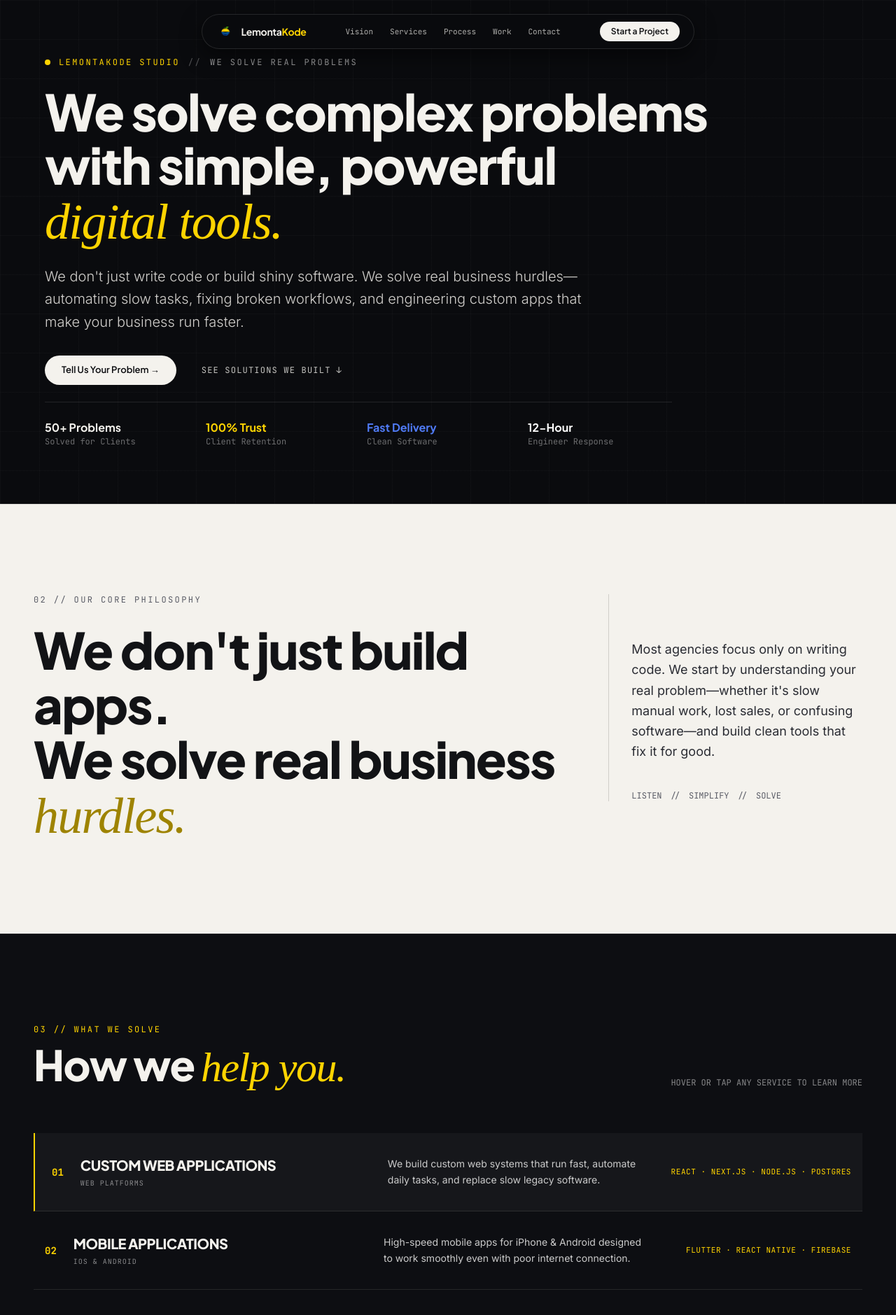
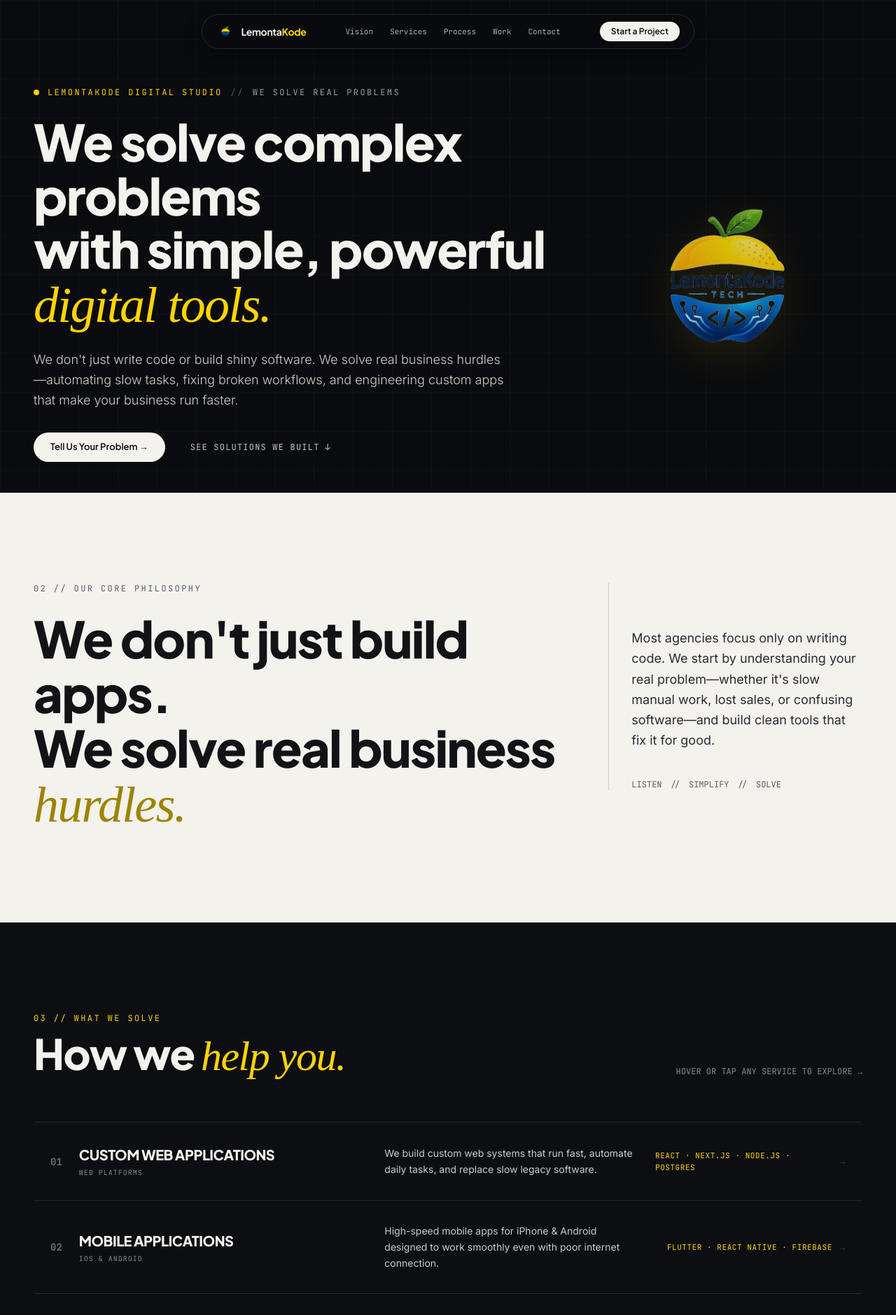
Before and after one commit to aquib2502/lemontakode-portfolio, a Next.js app: page / in a window 1280 px wide. Shown: the top 1879 px of the page at 70% size. Built offline with nearby package versions, Linux system fonts and the light colour scheme; a web font is replaced by a local one.

Commit message:
feat: implement core landing page components including navigation, process steps, emotion-based project stories, and supporting CSS layout utilities.

```diff
--- a/src/app/globals.css
+++ b/src/app/globals.css
@@ -96,18 +96,30 @@ html.lenis, html.lenis body {
   font-family: 'Inter', sans-serif;
 }
 
-/* Reduced 90dvh Hero Height (10% smaller) */
-.hero-viewport {
-  min-height: 90dvh;
-  height: 90dvh;
+.text-balance {
+  text-wrap: balance;
+}
+
+/* Navbar-Safe Hero Container Offset */
+.hero-viewport-safe {
+  min-height: 88dvh;
+  height: 88dvh;
   max-height: 720px;
+  padding-top: 6rem;
+  padding-bottom: 2rem;
+}
+
+@media (min-width: 768px) {
+  .hero-viewport-safe {
+    padding-top: 7rem;
+  }
 }
 
 @media (max-height: 750px) {
-  .hero-viewport {
-    height: 90dvh;
-    min-height: 560px;
-    padding-top: 4rem;
+  .hero-viewport-safe {
+    height: 88dvh;
+    min-height: 540px;
+    padding-top: 5rem;
     padding-bottom: 1rem;
   }
 }
@@ -126,7 +138,7 @@ html.lenis, html.lenis body {
   backdrop-filter: blur(16px);
   -webkit-backdrop-filter: blur(16px);
   border: 1px solid rgba(244, 242, 237, 0.12);
-  box-shadow: 0 10px 30px rgba(0, 0, 0, 0.5);
+  box-shadow: 0 10px 25px rgba(0, 0, 0, 0.4);
   transition: all 0.3s cubic-bezier(0.16, 1, 0.3, 1);
 }
 
@@ -135,7 +147,30 @@ html.lenis, html.lenis body {
   max-width: 40rem;
   background: rgba(10, 11, 14, 0.96);
   border-color: rgba(255, 212, 0, 0.25);
-  box-shadow: 0 15px 40px rgba(0, 0, 0, 0.7);
+  box-shadow: 0 12px 35px rgba(0, 0, 0, 0.6);
+}
+
+/* Directional LEFT -> RIGHT Hover Sweep for Capability Rows */
+.capability-row-sweep {
+  position: relative;
+  overflow: hidden;
+  border-bottom: 1px solid rgba(244, 242, 237, 0.1);
+  transition: all 0.3s cubic-bezier(0.16, 1, 0.3, 1);
+}
+
+.capability-row-sweep::before {
+  content: '';
+  position: absolute;
+  inset: 0;
+  background: rgba(244, 242, 237, 0.05);
+  transform: scaleX(0);
+  transform-origin: left;
+  transition: transform 0.4s cubic-bezier(0.16, 1, 0.3, 1);
+  z-index: 0;
+}
+
+.capability-row-sweep:hover::before {
+  transform: scaleX(1);
 }
 
 /* Editorial Buttons */
@@ -216,17 +251,6 @@ html.lenis, html.lenis body {
   scroll-snap-stop: always;
 }
 
-/* Capability Row Hover */
-.capability-row {
-  border-bottom: 1px solid rgba(244, 242, 237, 0.1);
-  transition: all 0.3s ease;
-}
-
-.capability-row:hover {
-  background-color: rgba(244, 242, 237, 0.04);
-  padding-left: 1rem;
-}
-
 .no-scrollbar::-webkit-scrollbar {
   display: none;
 }
--- a/src/components/ProblemHero.jsx
+++ b/src/components/ProblemHero.jsx
@@ -1,37 +1,50 @@
 'use client';
 
-import React from 'react';
+import React, { useState, useEffect } from 'react';
 import { motion } from 'framer-motion';
 
 export default function ProblemHero({ onViewWork, onStartProject }) {
+  const [mousePos, setMousePos] = useState({ x: 0, y: 0 });
+
+  useEffect(() => {
+    const handleMouseMove = (e) => {
+      const { clientX, clientY } = e;
+      const x = (clientX / window.innerWidth - 0.5) * 20;
+      const y = (clientY / window.innerHeight - 0.5) * 20;
+      setMousePos({ x, y });
+    };
+    window.addEventListener('mousemove', handleMouseMove);
+    return () => window.removeEventListener('mousemove', handleMouseMove);
+  }, []);
+
   return (
-    <section className="hero-viewport relative flex items-center justify-center bg-[#0a0b0e] text-[#F4F2ED] select-none overflow-hidden px-6 md:px-12">
-      {/* Subtle Background Mesh Grid */}
+    <section className="hero-viewport-safe relative flex items-center justify-center bg-[#0a0b0e] text-[#F4F2ED] select-none overflow-hidden px-6 md:px-12">
+      {/* Background Subtle Grid */}
       <div className="absolute inset-0 bg-[linear-gradient(to_right,rgba(244,242,237,0.025)_1px,transparent_1px),linear-gradient(to_bottom,rgba(244,242,237,0.025)_1px,transparent_1px)] bg-[size:3.5rem_3.5rem] pointer-events-none" />
 
-      {/* FULL-WIDTH HERO LAYOUT (No right box) */}
-      <div className="relative z-10 max-w-6xl mx-auto w-full flex flex-col justify-center space-y-6 my-auto text-left">
-        {/* Monospace Eyebrow Tag */}
+      <div className="relative z-10 max-w-7xl mx-auto w-full grid grid-cols-1 lg:grid-cols-12 gap-8 items-center h-full my-auto">
+        {/* Left Column: Asymmetrical Display Typography & Actions */}
+        <div className="lg:col-span-8 flex flex-col justify-center space-y-6">
           <div className="font-mono-tech text-xs tracking-[0.2em] text-[#ffd400] uppercase flex items-center gap-3">
             <span className="w-2 h-2 rounded-full bg-[#ffd400]" />
-          <span>LEMONTAKODE STUDIO</span>
+            <span>LEMONTAKODE DIGITAL STUDIO</span>
             <span className="text-white/30">//</span>
             <span className="text-white/60">WE SOLVE REAL PROBLEMS</span>
           </div>
 
-        {/* Full-Width Fluid Display Headline */}
-        <h1 className="font-display text-4xl sm:text-6xl lg:text-7xl font-extrabold tracking-tight leading-[1.06] text-[#F4F2ED]">
-          We solve complex problems <br />
-          with simple, powerful <br />
+          {/* Headline without Orphan Words */}
+          <h1 className="font-display text-4xl sm:text-6xl lg:text-7xl font-extrabold tracking-tight leading-[1.06] text-[#F4F2ED] text-balance">
+            We solve complex problems <br className="hidden sm:inline" />
+            with simple, powerful <br className="hidden sm:inline" />
             <span className="font-serif-italic font-normal text-[#ffd400]">digital tools.</span>
           </h1>
 
-        {/* Simple English Copy Emphasizing Problem-Solving Philosophy */}
-        <p className="font-body text-base sm:text-xl text-[#F4F2ED]/85 max-w-3xl leading-relaxed font-light">
+          {/* Simple English Copy */}
+          <p className="font-body text-base sm:text-lg text-[#F4F2ED]/85 max-w-2xl leading-relaxed font-light">
             We don't just write code or build shiny software. We solve real business hurdles—automating slow tasks, fixing broken workflows, and engineering custom apps that make your business run faster.
           </p>
 
-        {/* Action Triggers & Value Statements */}
+          {/* Action Triggers */}
           <div className="flex flex-wrap items-center gap-5 pt-2">
             <button onClick={onStartProject} className="editorial-btn">
               Tell Us Your Problem →
@@ -44,25 +57,25 @@ export default function ProblemHero({ onViewWork, onStartProject }) {
               <span>↓</span>
             </button>
           </div>
+        </div>
 
-        {/* Simple Telemetry Strip */}
-        <div className="pt-6 border-t border-white/10 grid grid-cols-2 sm:grid-cols-4 gap-6 font-mono-tech text-xs text-white/60 max-w-4xl">
-          <div>
-            <div className="text-[#F4F2ED] font-bold text-base font-display">50+ Problems</div>
-            <div className="text-white/40">Solved for Clients</div>
-          </div>
-          <div>
-            <div className="text-[#ffd400] font-bold text-base font-display">100% Trust</div>
-            <div className="text-white/40">Client Retention</div>
-          </div>
-          <div>
-            <div className="text-[#507bf6] font-bold text-base font-display">Fast Delivery</div>
-            <div className="text-white/40">Clean Software</div>
-          </div>
-          <div>
-            <div className="text-white font-bold text-base font-display">12-Hour</div>
-            <div className="text-white/40">Engineer Response</div>
-          </div>
+        {/* Right Column: Subtle Graphic Brand Counterweight (No Card Box) */}
+        <div className="lg:col-span-4 hidden lg:flex items-center justify-center relative pointer-events-none">
+          <motion.div
+            animate={{
+              x: mousePos.x,
+              y: mousePos.y,
+              rotate: mousePos.x * 0.05,
+            }}
+            transition={{ type: 'spring', stiffness: 60, damping: 15 }}
+            className="relative flex items-center justify-center opacity-85"
+          >
+            <img
+              src="/logo-1st-transparent.png"
+              alt="LemontaKode Official Brand Asset"
+              className="w-56 h-56 xl:w-64 xl:h-64 object-contain filter drop-shadow-[0_15px_30px_rgba(255,212,0,0.15)]"
+            />
+          </motion.div>
         </div>
       </div>
     </section>
--- a/src/components/SolutionCapabilities.jsx
+++ b/src/components/SolutionCapabilities.jsx
@@ -49,10 +49,10 @@ const capabilities = [
 ];
 
 export default function SolutionCapabilities() {
-  const [activeIdx, setActiveIdx] = useState(0);
+  const [activeIdx, setActiveIdx] = useState(null);
 
   return (
-    <section className="theme-charcoal py-24 md:py-32 border-t border-white/10" id="services">
+    <section className="theme-charcoal py-24 md:py-32 border-t border-white/10 select-none" id="services">
       <div className="max-w-7xl mx-auto px-6 md:px-12">
         {/* Section Header */}
         <div className="flex flex-col md:flex-row justify-between items-start md:items-end mb-16 gap-6">
@@ -65,27 +65,29 @@ export default function SolutionCapabilities() {
             </h2>
           </div>
           <div className="font-mono-tech text-xs text-white/50">
-            HOVER OR TAP ANY SERVICE TO LEARN MORE
+            HOVER OR TAP ANY SERVICE TO EXPLORE →
           </div>
         </div>
 
-        {/* High-Contrast Interactive Typography Rows */}
-        <div className="space-y-0">
+        {/* Interactive Capability Rows with Directional LEFT -> RIGHT Sweep */}
+        <div className="space-y-0 border-t border-white/10">
           {capabilities.map((cap, index) => (
-            <motion.div
+            <div
               key={cap.num}
-              initial={{ opacity: 0, y: 15 }}
-              whileInView={{ opacity: 1, y: 0 }}
-              viewport={{ once: true }}
-              transition={{ duration: 0.4, delay: index * 0.05 }}
               onMouseEnter={() => setActiveIdx(index)}
+              onMouseLeave={() => setActiveIdx(null)}
               onClick={() => setActiveIdx(index)}
-              className={`capability-row py-8 px-4 cursor-pointer flex flex-col lg:flex-row lg:items-center justify-between gap-6 transition-all duration-300 ${
-                activeIdx === index ? 'border-l-2 border-l-[#ffd400] bg-white/[0.04] pl-6' : ''
+              className={`capability-row-sweep relative py-8 px-6 cursor-pointer flex flex-col lg:flex-row lg:items-center justify-between gap-6 transition-all duration-300 ${
+                activeIdx === index ? 'bg-white/[0.04]' : ''
               }`}
             >
-              <div className="flex items-center gap-6 lg:w-5/12">
-                <span className="font-mono-tech text-sm font-bold text-[#ffd400]">{cap.num}</span>
+              {/* Row Left: Number & Title with Right-Shift Motion */}
+              <div className="relative z-10 flex items-center gap-6 lg:w-5/12 transition-transform duration-300 transform group-hover:translate-x-3">
+                <span className={`font-mono-tech text-sm font-bold transition-colors ${
+                  activeIdx === index ? 'text-[#ffd400]' : 'text-white/40'
+                }`}>
+                  {cap.num}
+                </span>
                 <div>
                   <h3 className="font-display text-xl sm:text-2.5xl font-extrabold tracking-tight text-[#F4F2ED]">
                     {cap.title}
@@ -96,14 +98,19 @@ export default function SolutionCapabilities() {
                 </div>
               </div>
 
-              <div className="lg:w-4/12 font-body text-sm text-[#cbcbcb] leading-relaxed font-normal">
+              {/* Row Center: Description */}
+              <div className="relative z-10 lg:w-4/12 font-body text-sm text-[#cbcbcb] leading-relaxed font-normal">
                 {cap.desc}
               </div>
 
-              <div className="lg:w-3/12 font-mono-tech text-[11px] text-[#ffd400] tracking-wider lg:text-right">
-                {cap.tech}
+              {/* Row Right: Tech Tag & Gliding Arrow Signal */}
+              <div className="relative z-10 lg:w-3/12 font-mono-tech text-[11px] text-[#ffd400] tracking-wider flex items-center lg:justify-end gap-3">
+                <span>{cap.tech}</span>
+                <span className={`transition-transform duration-300 ${activeIdx === index ? 'translate-x-2 text-[#ffd400]' : 'text-white/30'}`}>
+                  →
+                </span>
               </div>
-            </motion.div>
+            </div>
           ))}
         </div>
       </div>
```
Also changed, not shown: src/components/DetailsCraftsmanship.jsx (+57 -62 lines), src/components/EmotionStories.jsx (+76 -75 lines), src/components/NavBar.jsx (+32 -14 lines), 1 other file (tests, documents, lock files or other folders). Lines whose indentation alone changed are shown as unchanged.
